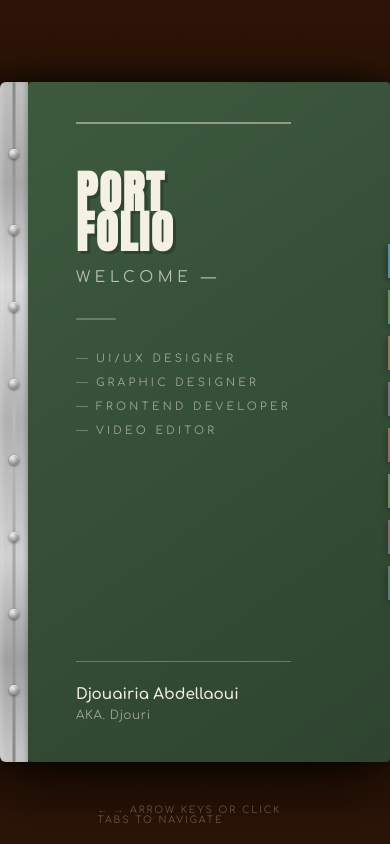
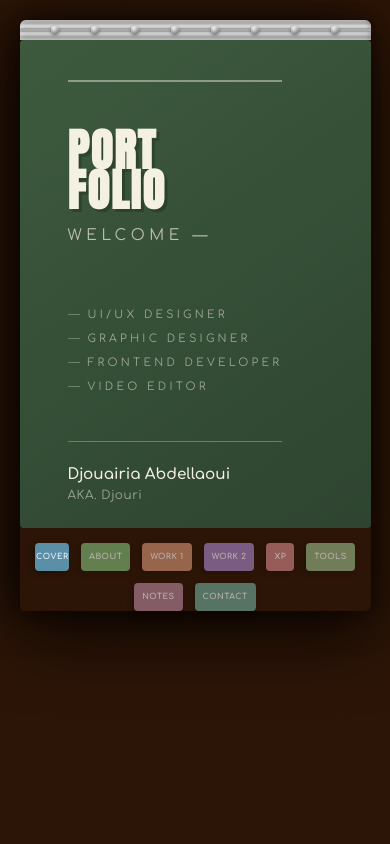
Before and after one commit to Djouriabd/Portfolio, a Next.js app: page / in a window 390 px wide. Built offline with nearby package versions, Linux system fonts and the light colour scheme.

Commit message:
feat: make pages responsive for mobile and tablet

```diff
--- a/src/components/Notebook.tsx
+++ b/src/components/Notebook.tsx
@@ -98,10 +98,15 @@ export default function Notebook() {
     if (index === current) return;
     if (index < 0 || index >= spreads.length) return;
     setCurrent(index);
+    // On mobile stack, scroll back to top when switching spreads
+    if (window.innerWidth <= 768) {
+      window.scrollTo({ top: 0, behavior: 'smooth' });
+    }
   }, [current, spreads.length]);
 
   const prev = useCallback(() => goTo(current - 1), [current, goTo]);
   const next = useCallback(() => goTo(current + 1), [current, goTo]);
+
 
   // Keyboard navigation
   useEffect(() => {
--- a/src/styles/components.module.css
+++ b/src/styles/components.module.css
@@ -283,3 +283,28 @@
   background: linear-gradient(135deg, #7A5534 0%, #5A3820 100%);
   box-shadow: inset 0 1px 3px rgba(0,0,0,0.5);
 }
+
+@media (max-width: 768px) {
+  .stickyNote {
+    padding: 0.7rem 0.8rem 0.8rem;
+    font-size: 0.68rem;
+  }
+  .stickyTitle {
+    font-size: 0.65rem;
+  }
+  .pinCard {
+    padding: 0.4rem 0.4rem 1.2rem;
+  }
+  .pinTitle {
+    font-size: 0.65rem;
+  }
+  .pinDesc {
+    font-size: 0.55rem;
+  }
+  .thoughtCard {
+    padding: 0.7rem;
+  }
+  .thoughtQuote {
+    font-size: 0.85rem;
+  }
+}
--- a/src/styles/notebook.module.css
+++ b/src/styles/notebook.module.css
@@ -448,3 +448,168 @@
 
 .slideRight { animation: slideInRight 0.35s ease forwards; }
 .slideLeft  { animation: slideInLeft  0.35s ease forwards; }
+
+/* ============================================================
+   RESPONSIVENESS — Media Queries
+   ============================================================ */
+
+/* ---- Tablets & Small Laptops (Scaling approach) ---- */
+@media (max-width: 1200px) {
+  .book {
+    width: 95vw;
+    height: 80vh;
+  }
+}
+
+@media (max-width: 1024px) {
+  .book {
+    transform: scale(0.9);
+  }
+  .closedBook {
+    transform: scale(0.9);
+  }
+}
+
+/* ---- Mobile (Stacking approach) ---- */
+@media (max-width: 768px) {
+  .desk {
+    overflow-y: auto;
+    align-items: flex-start;
+    padding: 20px 10px;
+  }
+
+  .book {
+    flex-direction: column;
+    width: 100%;
+    height: auto;
+    min-height: 100vh;
+    transform: scale(1);
+    box-shadow: none;
+    background: transparent;
+  }
+
+  .leftPage,
+  .rightPage {
+    width: 100%;
+    min-height: 600px; /* Ensure enough space for content */
+    flex: none;
+    border-radius: 8px;
+    margin-bottom: 20px;
+    box-shadow: 0 4px 20px rgba(0,0,0,0.3);
+  }
+
+  .leftPage {
+    border-right: none;
+  }
+
+  /* Hide ring spine on mobile stack as it doesn't fit vertically well */
+  .chromeSpine {
+    display: none;
+  }
+
+  /* Adjust Tabs for Mobile — move to a floating bar at the bottom */
+  .tabs {
+    position: fixed;
+    bottom: 0;
+    left: 0;
+    right: 0;
+    top: auto;
+    transform: none;
+    flex-direction: row;
+    justify-content: center;
+    background: rgba(44, 21, 7, 0.95);
+    padding: 10px;
+    gap: 8px;
+    z-index: 100;
+    width: 100%;
+    box-shadow: 0 -4px 15px rgba(0,0,0,0.5);
+    backdrop-filter: blur(10px);
+  }
+
+  .tab {
+    width: auto;
+    height: 30px;
+    padding: 0 10px;
+    border-radius: 4px;
+    opacity: 0.8;
+  }
+
+  .tabLabel {
+    writing-mode: horizontal-tb;
+    font-size: 0.55rem;
+  }
+
+  .tab:hover, .tab.activeTab {
+    width: auto;
+    transform: translateY(-2px);
+  }
+
+  /* Closed Book adjustments */
+  .closedBook {
+    width: 90vw;
+    height: 70vh;
+    transform: scale(1);
+    flex-direction: column;
+  }
+
+  .closedSpineStrip {
+    width: 100%;
+    height: 20px;
+    flex-direction: row;
+    border-radius: 6px 6px 0 0;
+  }
+
+  .closedSpineStrip::before {
+    width: 100%;
+    height: 3px;
+    top: 50%;
+    left: 0;
+    transform: translateY(-50%);
+  }
+
+  .closedScrew {
+    width: 8px;
+    height: 8px;
+  }
+
+  .closedTabs {
+    position: relative;
+    right: 0;
+    top: 0;
+    transform: none;
+    flex-direction: row;
+    flex-wrap: wrap;
+    justify-content: center;
+    margin-top: 15px;
+  }
+
+  .closedTab {
+    width: auto;
+    height: 28px;
+    padding: 0 8px;
+    border-radius: 4px;
+  }
+
+  .closedTabLabel {
+    writing-mode: horizontal-tb;
+    font-size: 0.5rem;
+  }
+
+  /* Nav Arrows adjustments */
+  .navArea {
+    width: 40px;
+  }
+  .navArrow {
+    width: 32px;
+    height: 32px;
+    font-size: 0.8rem;
+  }
+
+  .pageCounter {
+    bottom: 5rem; /* Avoid overlapping with mobile tabs */
+  }
+
+  .keyHint {
+    display: none; /* No keyboard on mobile */
+  }
+}
--- a/src/styles/pages.module.css
+++ b/src/styles/pages.module.css
@@ -11,6 +11,15 @@
   padding: var(--page-padding);
   overflow: hidden;
 }
+
+@media (max-width: 768px) {
+  .pageContent {
+    padding: 1.5rem;
+    overflow: visible; /* Allow scrolling on mobile stack */
+    height: auto;
+  }
+}
+
 
 .pageNumber {
   font-family: var(--font-comfortaa);
@@ -46,11 +55,12 @@
 
 .pageSubtitle {
   font-family: var(--font-comfortaa);
-  font-size: 0.9rem;
+  font-size: clamp(0.75rem, 2vw, 0.9rem);
   color: var(--color-text-light);
   line-height: 1.7;
   max-width: 340px;
 }
+
 
 .divider {
   width: 48px;
@@ -69,6 +79,14 @@
   justify-content: center;
   padding: 3rem;
 }
+
+@media (max-width: 768px) {
+  .coverLeft, .coverRight, .backCoverLeft, .backCoverRight {
+    padding: 2rem;
+    min-height: 400px;
+  }
+}
+
 
 .coverRight {
   background: linear-gradient(145deg, var(--color-cover-light) 0%, var(--color-cover) 100%) !important;
@@ -210,11 +228,12 @@
 
 .aboutBio {
   font-family: var(--font-comfortaa);
-  font-size: 0.8rem;
+  font-size: clamp(0.7rem, 2vw, 0.8rem);
   line-height: 1.85;
   color: var(--color-text);
   margin-top: 1.2rem;
 }
+
 
 .aboutSignature {
   font-style: italic;
```
